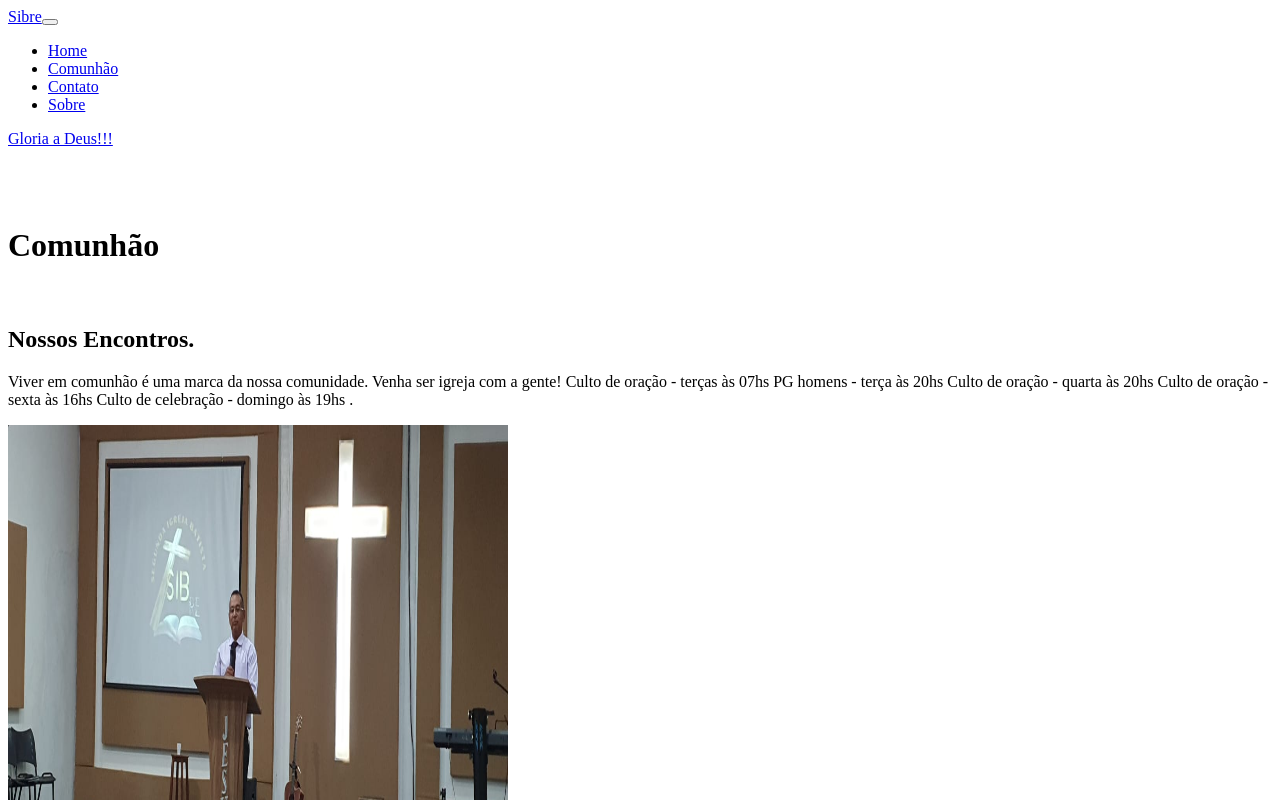
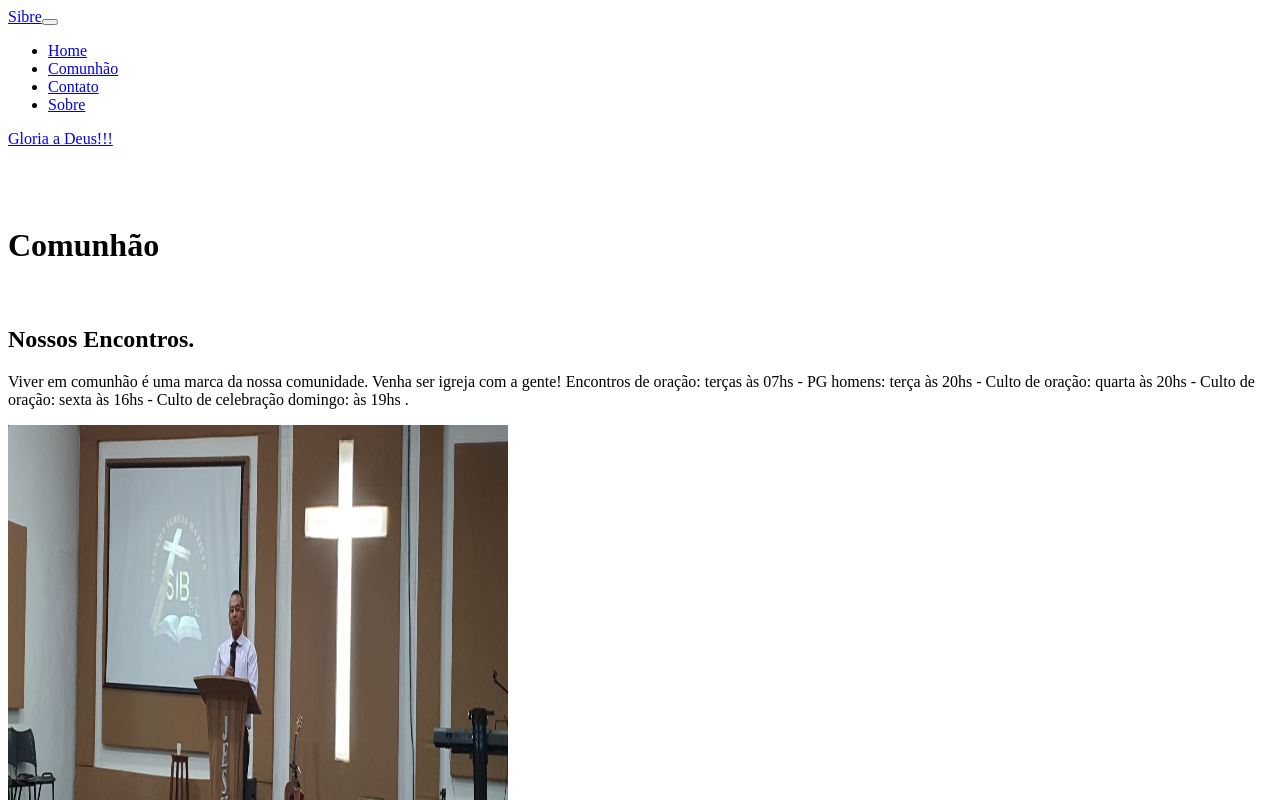
Before and after one commit to Ernilson/Ernilson-front2-sibre-react-next, a Next.js app: page /comunhao in a window 1280 px wide. Shown: the top 800 px of the page. Built offline with nearby package versions, Linux system fonts and the light colour scheme.

Commit message:
modificado

```diff
--- a/pages/comunhao.js
+++ b/pages/comunhao.js
@@ -40,11 +40,11 @@ function Encontros() {
                         <h2 className="featurette-heading">Nossos Encontros.</h2>
                         <p className="lead">Viver em comunhão é uma marca da nossa comunidade.
                         Venha ser igreja com a gente!
-                        Culto de oração - terças às 07hs
-                        PG homens - terça às 20hs
-                        Culto de oração - quarta às 20hs
-                        Culto de oração - sexta às 16hs
-                        Culto de celebração - domingo às 19hs
+                        Encontros de oração: terças às 07hs -
+                        PG homens: terça às 20hs -
+                        Culto de oração: quarta às 20hs -
+                        Culto de oração: sexta às 16hs -
+                        Culto de celebração domingo: às 19hs
                         .</p>
                     </div>
                     <div className="col-md-5 order-md-1">
```
